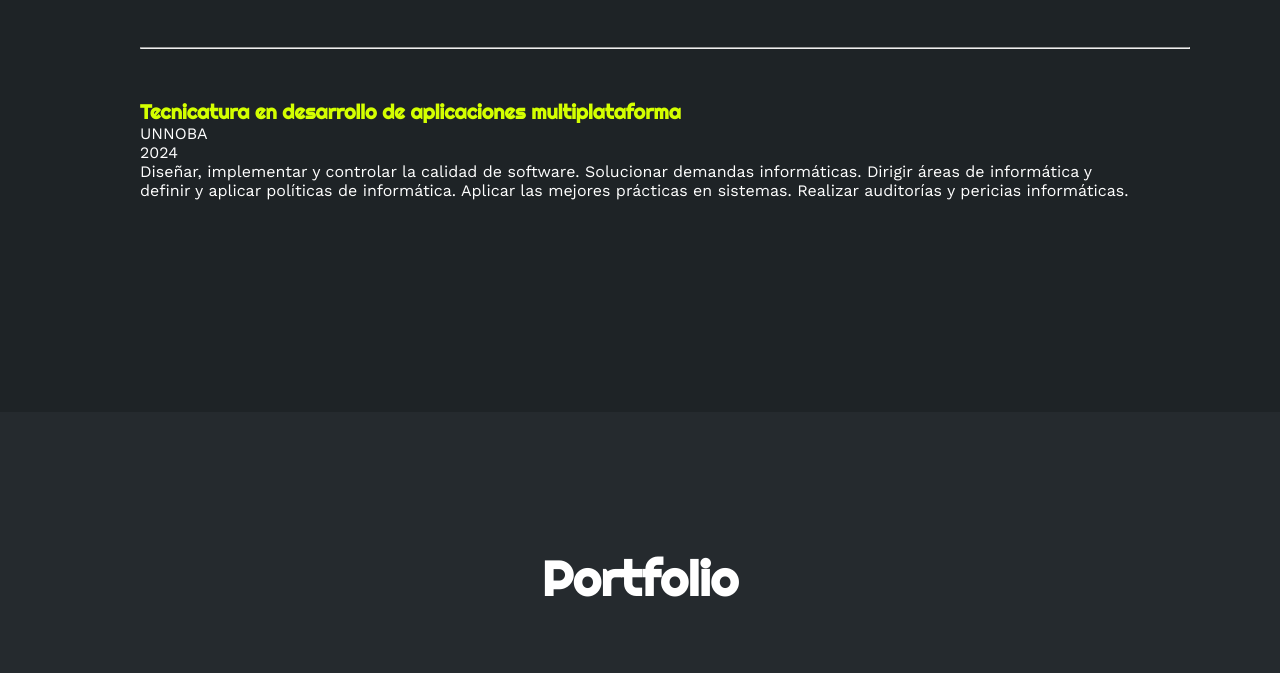
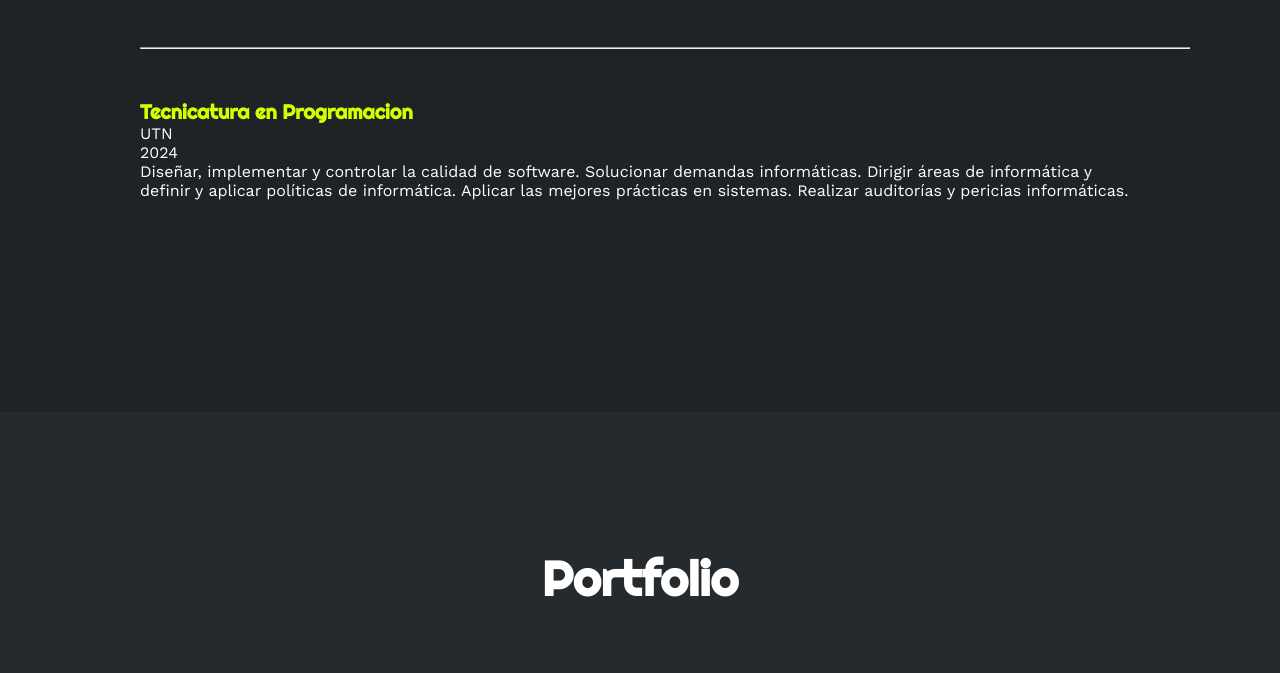
Before and after one commit to Tinchodomi/Porfolio, a plain HTML site: page index.html in a window 1280 px wide. Shown: the part 2808-3481 px from the top of the page. Drawn offline with nearby package versions, Linux system fonts and the light colour scheme.

Commit message:
nuevo index

```diff
--- a/index.html
+++ b/index.html
@@ -231,8 +231,8 @@
                     </div>
                     <hr class="linea">
                     <div class="item izq">
-                        <h3>Tecnicatura en desarrollo de aplicaciones multiplataforma</h3>
-                        <span class="casa">UNNOBA</span>
+                        <h3>Tecnicatura en Programacion</h3>
+                        <span class="casa">UTN</span>
                         <span class="fecha">2024</span>
                         <p> Diseñar, implementar y controlar la calidad de software.
                             Solucionar demandas informáticas.
@@ -240,7 +240,6 @@
                             Aplicar las mejores prácticas en sistemas.
                             Realizar auditorías y pericias informáticas.
                         </p>
-
                     </div>
                 </div>
 
```
Also changed, not shown: 1 other file.
